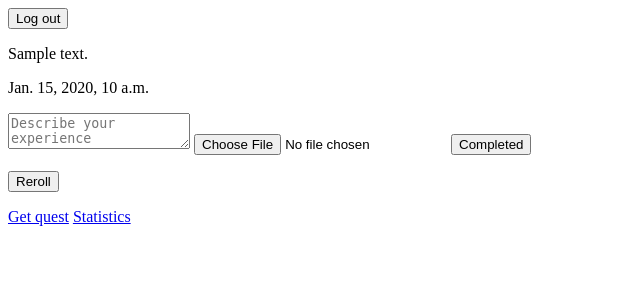
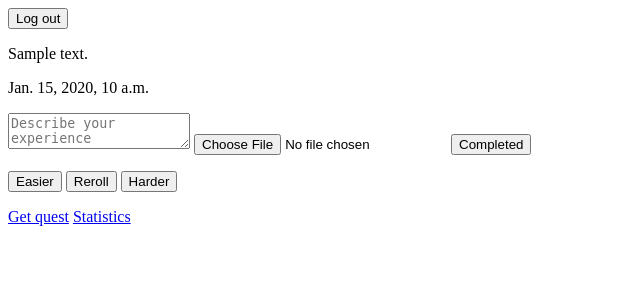
Before and after one commit to IAmBeli/sidequests, a Django app: page /quests/today/ in a window 1280 px wide. Shown: the top 300 px of the page, without its empty margins (0-640 px from the left). Run offline with Django 5.2, Linux system fonts and the light colour scheme; a user stored in the database is signed in; tables that the repository leaves empty hold one stand-in row (values such as "Sample post"); parts of the project's set-up code (start-up, migrations or seed data) failed here and were passed over.

Commit message:
Add easier and harder reroll buttons

```diff
--- a/quests/templates/quests/today.html
+++ b/quests/templates/quests/today.html
@@ -18,7 +18,9 @@
     </form>
     <form method="post" action="{% url 'quests:reroll' %}">
         {% csrf_token %}
+        <button type="submit" name="shift" value="easier">Easier</button>
         <button type="submit">Reroll</button>
+        <button type="submit name=shift" value="harder">Harder</button>
     </form>
 {% empty %}
     <p>No active quests yet.</p>
--- a/quests/views.py
+++ b/quests/views.py
@@ -12,6 +12,7 @@ from .models import Quest, Assignment
 from .ai import generate_quest, QuestGenerationError
 
 logger = logging.getLogger(__name__)
+DIFFICULTY_SHIFTS = {"easier": -1, "harder": 1}
 
 @login_required
 def get_quest(request):
@@ -82,6 +83,11 @@ def reroll(request):
         messages.info(request, "Rerolls limit reached")
         return redirect("quests:today")
 
+    shift = DIFFICULTY_SHIFTS.get(request.POST.get("shift"))
+    if shift is not None:
+        base = assignment.requested_difficulty or assignment.quest.difficulty
+        assignment.requested_difficulty = min(max(base + shift, 1), 5)
+
     try:
         assignment.quest = generate_quest(request.user, assignment.requested_difficulty)
     except:
```
